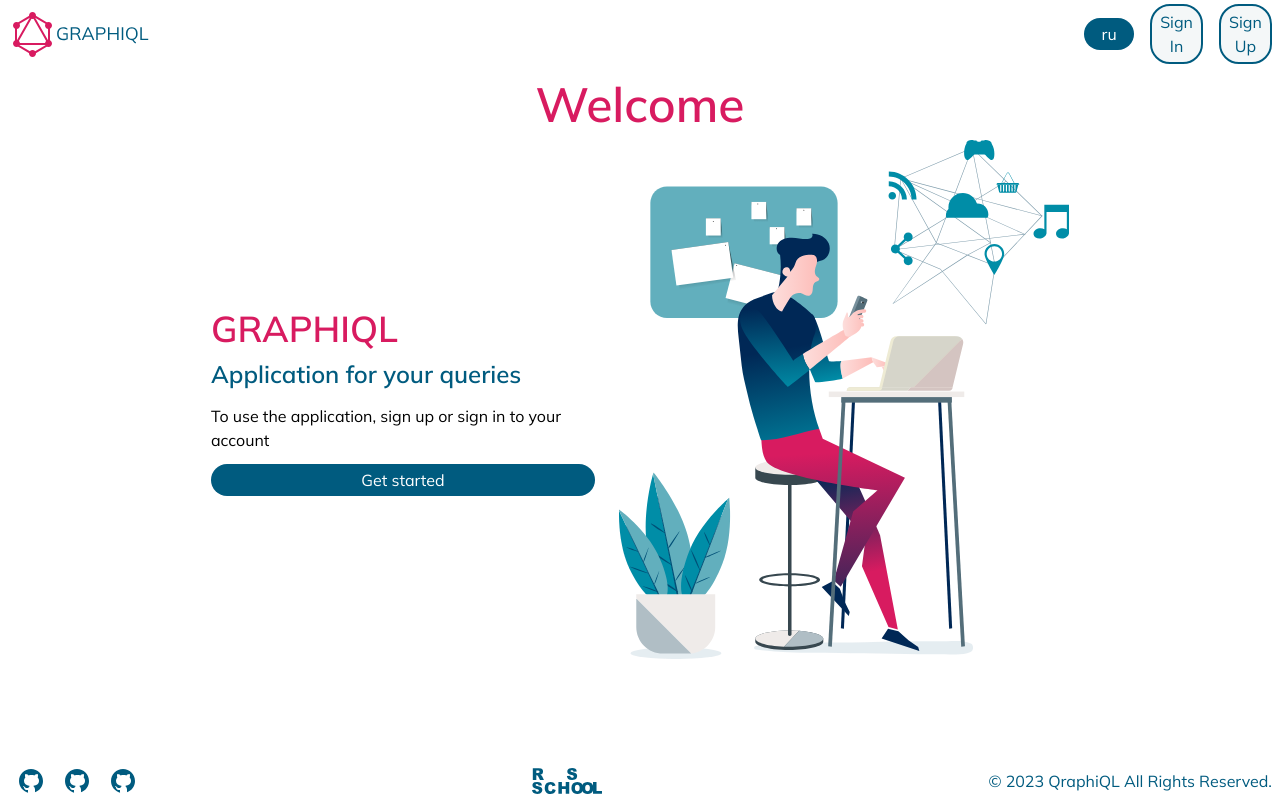
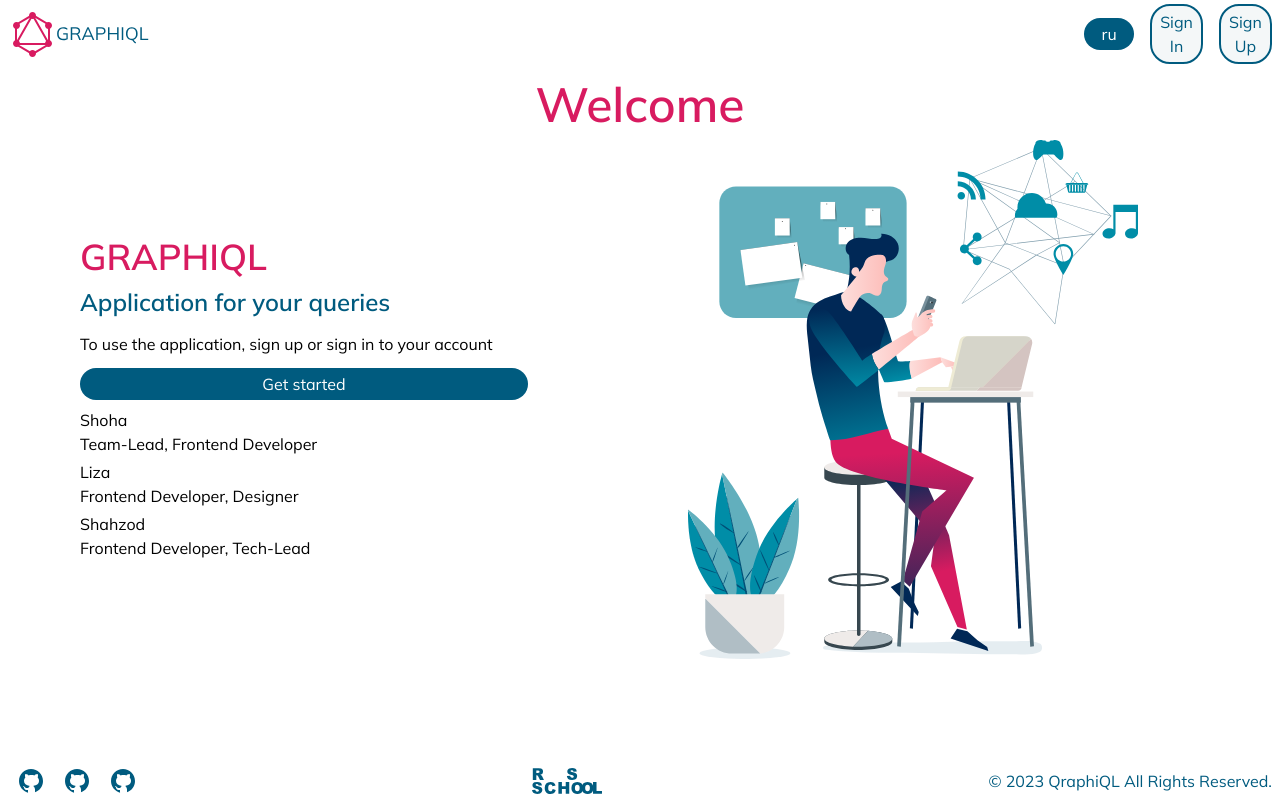
Before and after one commit to shoxakrshn/graphiql-app, a React (Vite) app: page / in a window 1280 px wide. Built offline with nearby package versions, Linux system fonts and the light colour scheme.

Commit message:
feat: edit styles

```diff
--- a/src/pages/Main/Main.module.scss
+++ b/src/pages/Main/Main.module.scss
@@ -19,12 +19,17 @@
 }
 
 .container {
-  @apply flex justify-center flex-wrap items-center;
+  @apply flex justify-around flex-wrap items-center;
   width: 100%;
 }
 
 .content {
-  @apply lg:w-[30%] sm:w-full md:w-[30%] my-3;
+  @apply flex  justify-center flex-col;
+  width: 35%;
+}
+
+.image {
+  width: 40%;
 }
 
 .content,
@@ -35,3 +40,21 @@
 .icon {
   width: 450px;
 }
+
+.team {
+  @apply my-1;
+}
+
+.teamMember {
+  @apply my-1;
+}
+
+@media screen and (max-width: 768px) {
+  .content {
+    width: 70%;
+  }
+
+  .image {
+    display: none;
+  }
+}
--- a/src/pages/Main/index.tsx
+++ b/src/pages/Main/index.tsx
@@ -17,6 +17,20 @@ const Main = () => {
           <h3 className={styles.subheader}>{t('welcome-subheader')}</h3>
           <p className={styles.info}>{t('welcome-info')}</p>
           <Button text={t('welcome-start')} typeButton={eButtonType.Filled} />
+          <div className={styles.team}>
+            <div className={styles.teamMember}>
+              <h4>Shoha</h4>
+              <p>Team-Lead, Frontend Developer</p>
+            </div>
+            <div className={styles.teamMember}>
+              <h4>Liza</h4>
+              <p>Frontend Developer, Designer</p>
+            </div>
+            <div className={styles.teamMember}>
+              <h4>Shahzod</h4>
+              <p>Frontend Developer, Tech-Lead</p>
+            </div>
+          </div>
         </div>
 
         <div className={styles.image}>
```
